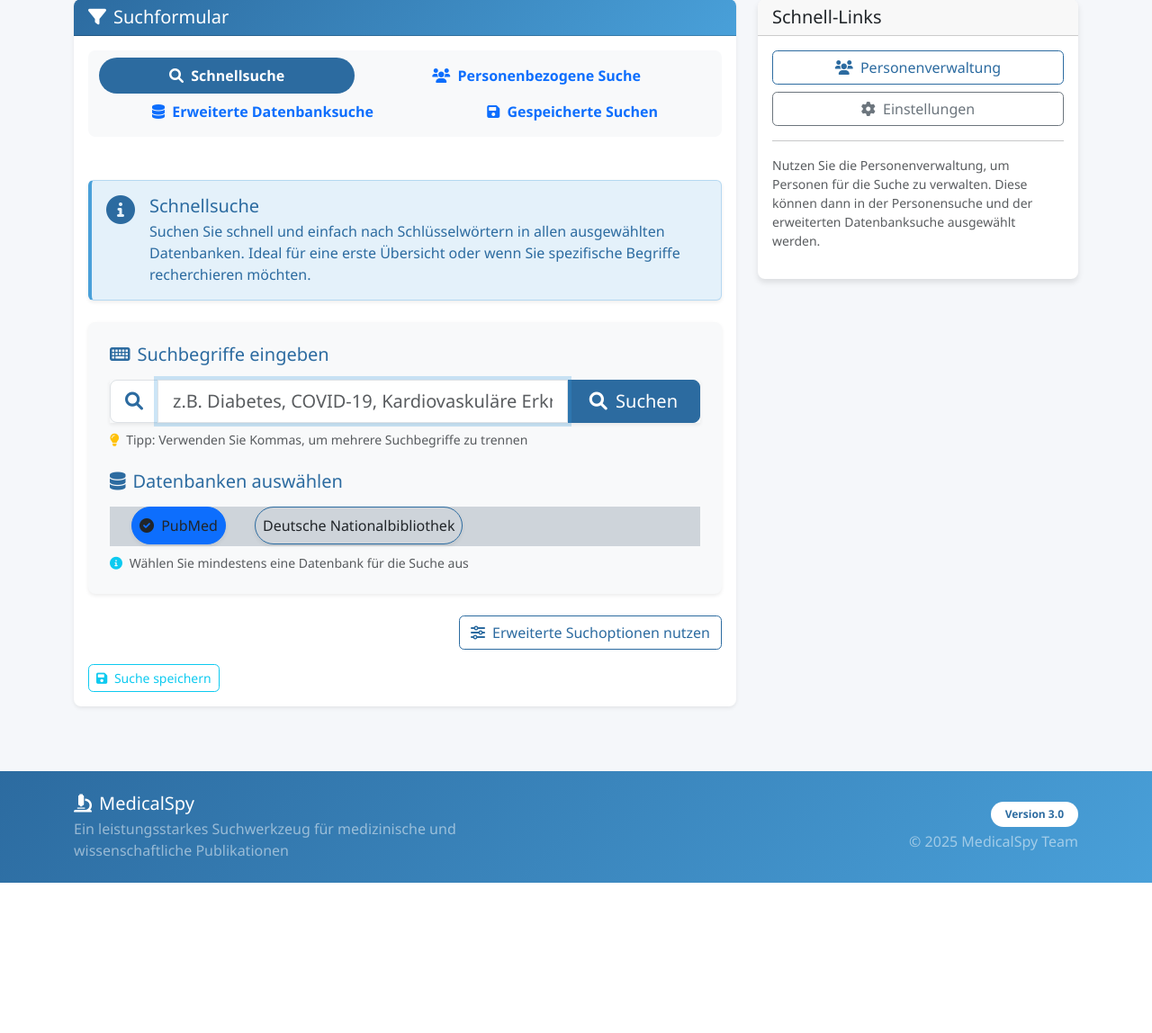
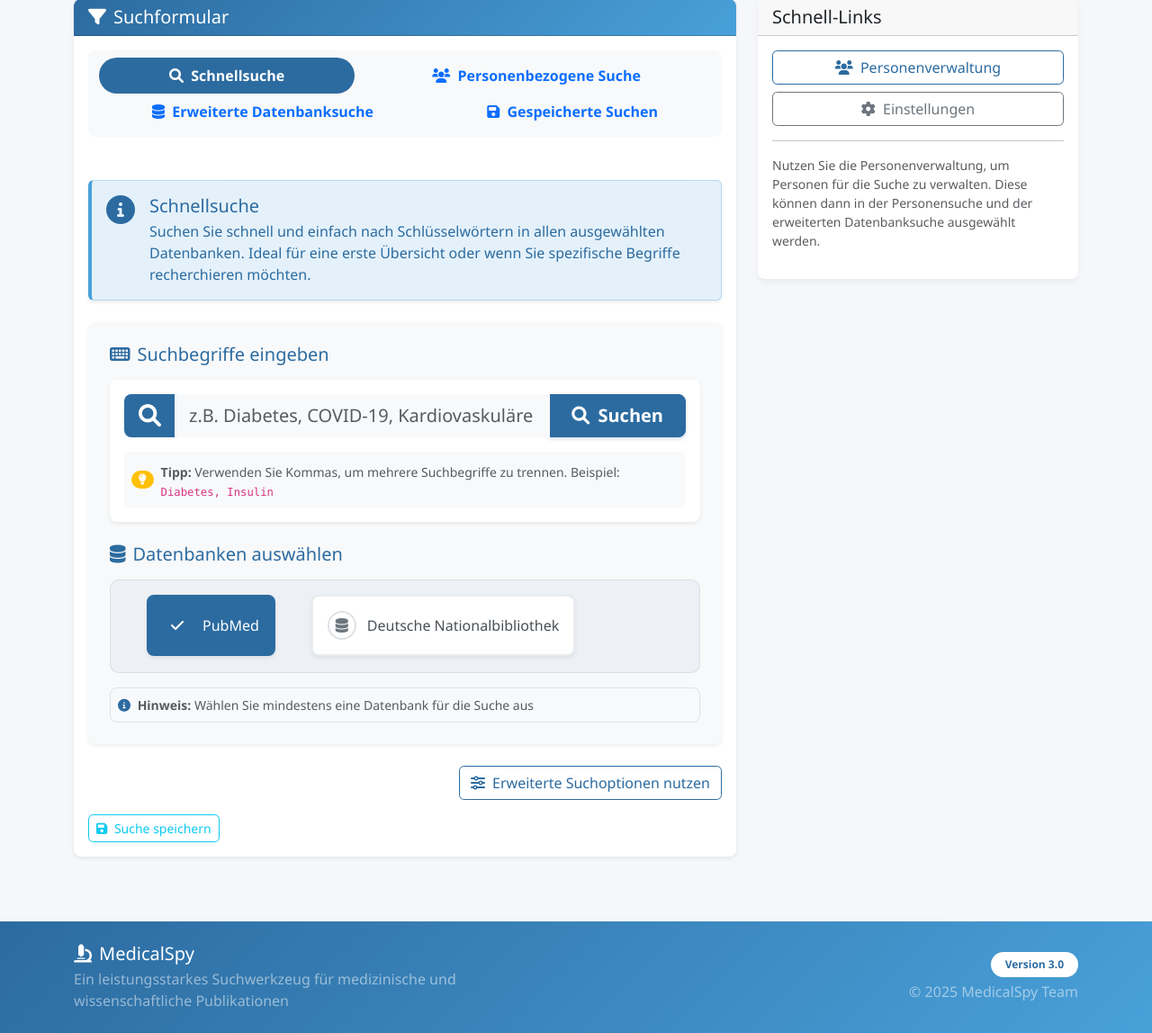
Before and after one commit to maxaufknax/Medical-Spytool, a Flask app: page /search in a window 1280 px wide. Shown: the part 249-1397 px from the top of the page at 90% size. Before the commit the page ends 1230 px from the top, so only its background shows below. Run offline with Flask 3, Linux system fonts and the light colour scheme; data that the repository does not hold is empty; some libraries are stand-ins or nearby versions.

Commit message:
Improve the appearance and clarity of the search interface for users
Enhance UI elements in custom.css, search.js, and search.html to improve visual appeal and usability, including database selection.

Replit-Commit-Author: Agent
Replit-Commit-Session-Id: b913386b-b612-4c42-88a0-28f6c6405f63
Replit-Commit-Screenshot-Url: https://storage.googleapis.com/screenshot-production-us-central1/39209fe2-a590-47a4-bbba-aacba4e2c6b5/c9fba00a-073a-4c98-8fb9-e17e43105b03.jpg

```diff
--- a/backend/static/css/custom.css
+++ b/backend/static/css/custom.css
@@ -8,20 +8,100 @@
 
 /* Custom container for search options */
 .search-options-container {
-    background-color: var(--bs-dark-bg-subtle);
+    background-color: rgba(226, 232, 240, 0.5);
+    border-radius: 0.8rem;
+    padding: 1.25rem;
+    margin-bottom: 1.25rem;
+    box-shadow: 0 2px 5px rgba(0,0,0,0.05);
+    border: 1px solid rgba(0,0,0,0.05);
+}
+
+/* Improved card styling */
+.card {
     border-radius: 0.5rem;
-    padding: 1rem;
-    margin-bottom: 1rem;
+    box-shadow: 0 4px 6px rgba(0, 0, 0, 0.05);
+    transition: transform 0.2s ease, box-shadow 0.2s ease;
+}
+
+.card:hover {
+    box-shadow: 0 6px 12px rgba(0, 0, 0, 0.08);
+}
+
+.card-header {
+    border-top-left-radius: 0.5rem !important;
+    border-top-right-radius: 0.5rem !important;
+    font-weight: 600;
+}
+
+/* Improved form elements */
+.form-control, .form-select {
+    border-radius: 0.5rem;
+    border-color: rgba(0, 0, 0, 0.1);
+    box-shadow: inset 0 1px 2px rgba(0, 0, 0, 0.05);
+    padding: 0.5rem 0.75rem;
+}
+
+.form-control:focus, .form-select:focus {
+    border-color: #2c6ba0;
+    box-shadow: 0 0 0 0.25rem rgba(44, 107, 160, 0.25);
+}
+
+/* Improve button contrast */
+.btn-primary {
+    background-color: #2c6ba0;
+    border-color: #2c6ba0;
+    box-shadow: 0 2px 4px rgba(44, 107, 160, 0.2);
+}
+
+.btn-primary:hover {
+    background-color: #1e5586;
+    border-color: #1e5586;
+    box-shadow: 0 4px 8px rgba(44, 107, 160, 0.3);
+}
+
+.btn-outline-primary {
+    color: #2c6ba0;
+    border-color: #2c6ba0;
+}
+
+.btn-outline-primary:hover {
+    background-color: #2c6ba0;
+    color: white;
+    box-shadow: 0 4px 8px rgba(44, 107, 160, 0.3);
 }
 
 /* Database selection styling */
 .database-selection {
-    background-color: var(--bs-dark-bg-subtle) !important;
-    border-color: var(--bs-border-color) !important;
+    background-color: rgba(226, 232, 240, 0.5) !important;
+    border-radius: 10px;
+    padding: 10px;
+    border: 1px solid rgba(0, 0, 0, 0.08) !important;
 }
 
 .database-selection .form-check-label {
-    color: var(--bs-body-color);
+    color: #495057;
+    font-weight: 500;
+    transition: all 0.2s ease;
+    border: 2px solid #e9ecef !important;
+    background-color: white !important;
+}
+
+.database-selection .form-check-label:hover {
+    transform: translateY(-2px);
+    box-shadow: 0 4px 8px rgba(0, 0, 0, 0.1);
+}
+
+.database-selection .form-check-label.active {
+    background-color: #2c6ba0 !important;
+    color: white !important;
+    border-color: #2c6ba0 !important;
+    box-shadow: 0 4px 8px rgba(44, 107, 160, 0.25);
+}
+
+.database-selection .form-check-input:checked + .form-check-label {
+    background-color: #2c6ba0 !important;
+    color: white !important;
+    border-color: #2c6ba0 !important;
 }
 
 /* Make date picker inputs match Bootstrap style */
--- a/backend/static/js/search.js
+++ b/backend/static/js/search.js
@@ -401,6 +401,52 @@ function addPerson() {
 }
 
 
+// Handle database selection UI
+function initializeDatabaseSelection() {
+    // Get all database checkboxes
+    const databaseCheckboxes = document.querySelectorAll('.database-checkbox');
+
+    // Add click event to each checkbox's label
+    databaseCheckboxes.forEach(checkbox => {
+        const label = document.querySelector(`label[for="${checkbox.id}"]`);
+
+        if (label) {
+            // Update styling when checkbox is clicked
+            checkbox.addEventListener('change', function() {
+                if (this.checked) {
+                    label.classList.add('active');
+                    // Update icon
+                    const iconContainer = label.querySelector('.database-icon');
+                    if (iconContainer) {
+                        iconContainer.classList.add('bg-primary', 'text-white');
+                        iconContainer.classList.remove('border-2');
+                        iconContainer.innerHTML = '<i class="fas fa-check"></i>';
+                    }
+                } else {
+                    label.classList.remove('active');
+                    // Reset icon
+                    const iconContainer = label.querySelector('.database-icon');
+                    if (iconContainer) {
+                        iconContainer.classList.remove('bg-primary', 'text-white');
+                        iconContainer.classList.add('border-2');
+                        iconContainer.innerHTML = '<i class="fas fa-database text-secondary"></i>';
+                    }
+                }
+            });
+
+            // Ensure initial state is correct
+            if (checkbox.checked) {
+                label.classList.add('active');
+                const iconContainer = label.querySelector('.database-icon');
+                if (iconContainer) {
+                    iconContainer.classList.add('bg-primary', 'text-white');
+                    iconContainer.classList.remove('border-2');
+                }
+            }
+        }
+    });
+}
+
 // Initialize search functionality
 document.addEventListener('DOMContentLoaded', function() {
     // Debug persons data
@@ -411,6 +457,15 @@ document.addEventListener('DOMContentLoaded', function() {
 
     // Initialize event listeners for the saved queries tab
     initializeSavedQueriesTab();
+
+    // Initialize database selection UI
+    initializeDatabaseSelection();
+
+    // Attach form submission handler
+    const searchForm = document.getElementById('searchForm');
+    if (searchForm) {
+        searchForm.addEventListener('submit', handleSearchSubmit);
+    }
 });
 
 // Initialize event listeners for saved queries tab
--- a/backend/templates/search.html
+++ b/backend/templates/search.html
@@ -74,20 +74,30 @@
                                     </h5>
 
                                     <div class="mb-4">
-                                        <div class="input-group input-group-lg shadow-sm">
-                                            <span class="input-group-text bg-white text-primary">
-                                                <i class="fas fa-search"></i>
+                                        <div class="card bg-white border-0 shadow-sm p-3">
+                                            <div class="card-body p-0">
+                                                <div class="input-group input-group-lg">
+                                                    <span class="input-group-text bg-primary text-white border-0">
+                                                        <i class="fas fa-search fa-lg"></i>
                                                     </span>
-                                            <input type="text" class="form-control form-control-lg border" id="simpleSearchQuery" name="search_query"
+                                                    <input type="text" class="form-control form-control-lg border-0 shadow-none bg-light"
+                                                        id="simpleSearchQuery" name="search_query"
                                                         placeholder="z.B. Diabetes, COVID-19, Kardiovaskuläre Erkrankungen..."
                                                         autofocus>
-                                            <button type="submit" class="btn btn-primary px-4" id="simpleSearchButton">
+                                                    <button type="submit" class="btn btn-primary px-4 fw-bold" id="simpleSearchButton">
                                                         <i class="fas fa-search me-1"></i> Suchen
                                                     </button>
                                                 </div>
-                                        <div class="form-text mt-2">
-                                            <i class="fas fa-lightbulb text-warning me-1"></i>
-                                            Tipp: Verwenden Sie Kommas, um mehrere Suchbegriffe zu trennen
+                                                <div class="d-flex align-items-center mt-3 bg-light p-2 rounded">
+                                                    <span class="badge bg-warning rounded-pill me-2">
+                                                        <i class="fas fa-lightbulb"></i>
+                                                    </span>
+                                                    <div class="form-text mb-0">
+                                                        <strong>Tipp:</strong> Verwenden Sie Kommas, um mehrere Suchbegriffe zu trennen.
+                                                        Beispiel: <code>Diabetes, Insulin</code>
+                                                    </div>
+                                                </div>
+                                            </div>
                                         </div>
                                     </div>
 
@@ -95,25 +105,33 @@
                                         <i class="fas fa-database me-2"></i>Datenbanken auswählen
                                     </h5>
 
-                                    <div class="database-selection d-flex flex-wrap gap-2 mb-2">
+                                    <div class="database-selection d-flex flex-wrap gap-3 mb-3 p-3">
                                         {% for db in databases %}
                                         <div class="form-check">
                                             <input class="form-check-input database-checkbox visually-hidden" type="checkbox" value="{{ db }}"
                                                 id="db-simple-{{ db }}" name="databases[]"
                                                 {% if db == 'PubMed' %}checked{% endif %}>
-                                            <label class="form-check-label btn btn-outline-primary p-2 rounded-pill shadow-sm {% if db == 'PubMed' %}active{% endif %}"
+                                            <label class="form-check-label btn p-3 rounded-3 shadow-sm {% if db == 'PubMed' %}active{% endif %}"
                                                 for="db-simple-{{ db }}">
+                                                <div class="d-flex align-items-center">
                                                     {% if db == 'PubMed' %}
-                                                    <i class="fas fa-check-circle me-1"></i>
+                                                        <div class="database-icon bg-primary text-white rounded-circle p-2 me-2 d-flex align-items-center justify-content-center" style="width: 32px; height: 32px;">
+                                                            <i class="fas fa-check"></i>
+                                                        </div>
+                                                    {% else %}
+                                                        <div class="database-icon rounded-circle p-2 me-2 d-flex align-items-center justify-content-center" style="width: 32px; height: 32px; border: 2px solid #dee2e6;">
+                                                            <i class="fas fa-database text-secondary"></i>
+                                                        </div>
                                                     {% endif %}
-                                                {{ db }}
+                                                    <span class="ms-1">{{ db }}</span>
+                                                </div>
                                             </label>
                                         </div>
                                         {% endfor %}
                                     </div>
-                                    <div class="form-text mt-2">
-                                        <i class="fas fa-info-circle text-info me-1"></i>
-                                        Wählen Sie mindestens eine Datenbank für die Suche aus
+                                    <div class="form-text mt-2 bg-light p-2 rounded-3 border">
+                                        <i class="fas fa-info-circle text-primary me-1"></i>
+                                        <strong>Hinweis:</strong> Wählen Sie mindestens eine Datenbank für die Suche aus
                                     </div>
                                 </div>
                             </div>
```
Lines whose indentation alone changed are shown as unchanged.
